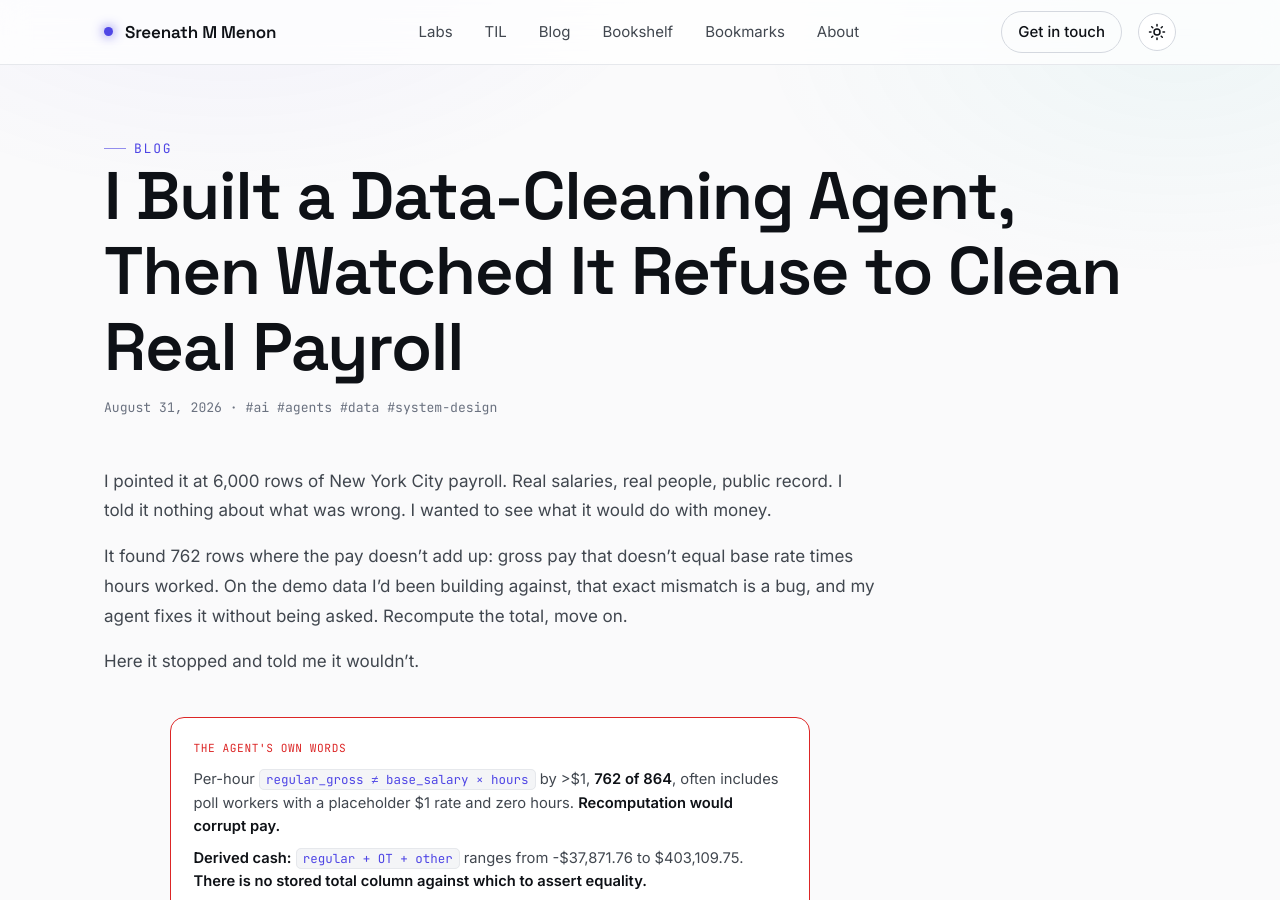
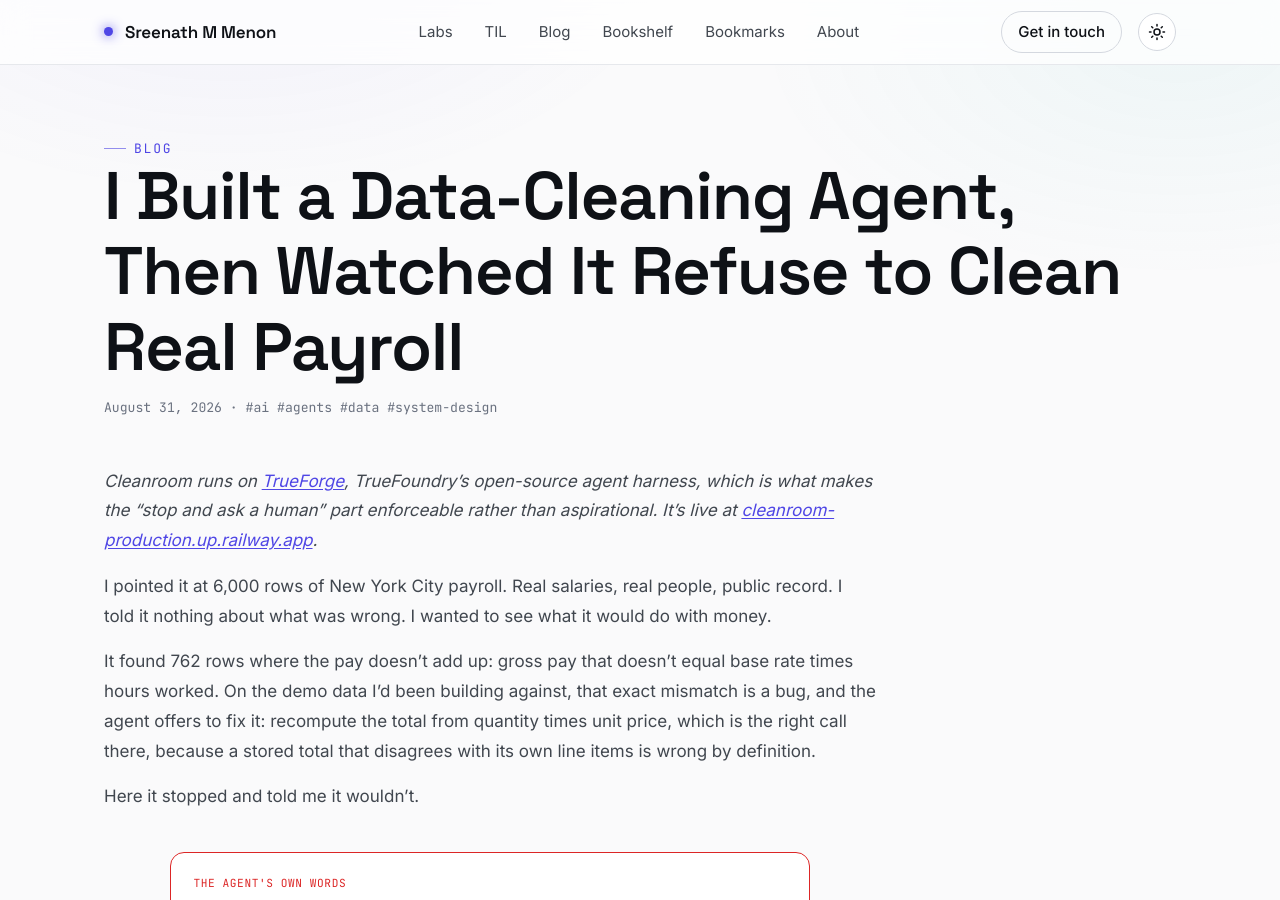
Before and after one commit to sreenathmmenon/sreenathmmenon.github.io, a Jekyll site: the page built from _blog/2026-08-31-i-built-a-data-cleaning-agent-then-watched-it-refuse.md, in a window 1280 px wide and 900 px high. Built offline with Jekyll 4.4.1, drawn with Linux system fonts in a browser that asks for light colours.

Commit message:
Cleanroom post: fix the demo-data claim and surface TrueForge up front
Correct paragraph four: on demo data the agent OFFERS to fix the total
(recompute from qty x unit_price, correct because a stored total that
disagrees with its line items is wrong by definition), it does not fix
silently, which was contradicting the always-gated thesis. Add an
italic lede naming TrueForge (TrueFoundry's harness) as the first line.

```diff
--- a/_blog/2026-08-31-i-built-a-data-cleaning-agent-then-watched-it-refuse.md
+++ b/_blog/2026-08-31-i-built-a-data-cleaning-agent-then-watched-it-refuse.md
@@ -84,9 +84,11 @@ tags: [ai, agents, data, system-design]
 }
 </style>
 
+*Cleanroom runs on [TrueForge](https://trueforge.dev), TrueFoundry's open-source agent harness, which is what makes the "stop and ask a human" part enforceable rather than aspirational. It's live at [cleanroom-production.up.railway.app](https://cleanroom-production.up.railway.app).*
+
 I pointed it at 6,000 rows of New York City payroll. Real salaries, real people, public record. I told it nothing about what was wrong. I wanted to see what it would do with money.
 
-It found 762 rows where the pay doesn't add up: gross pay that doesn't equal base rate times hours worked. On the demo data I'd been building against, that exact mismatch is a bug, and my agent fixes it without being asked. Recompute the total, move on.
+It found 762 rows where the pay doesn't add up: gross pay that doesn't equal base rate times hours worked. On the demo data I'd been building against, that exact mismatch is a bug, and the agent offers to fix it: recompute the total from quantity times unit price, which is the right call there, because a stored total that disagrees with its own line items is wrong by definition.
 
 Here it stopped and told me it wouldn't.
 
```
